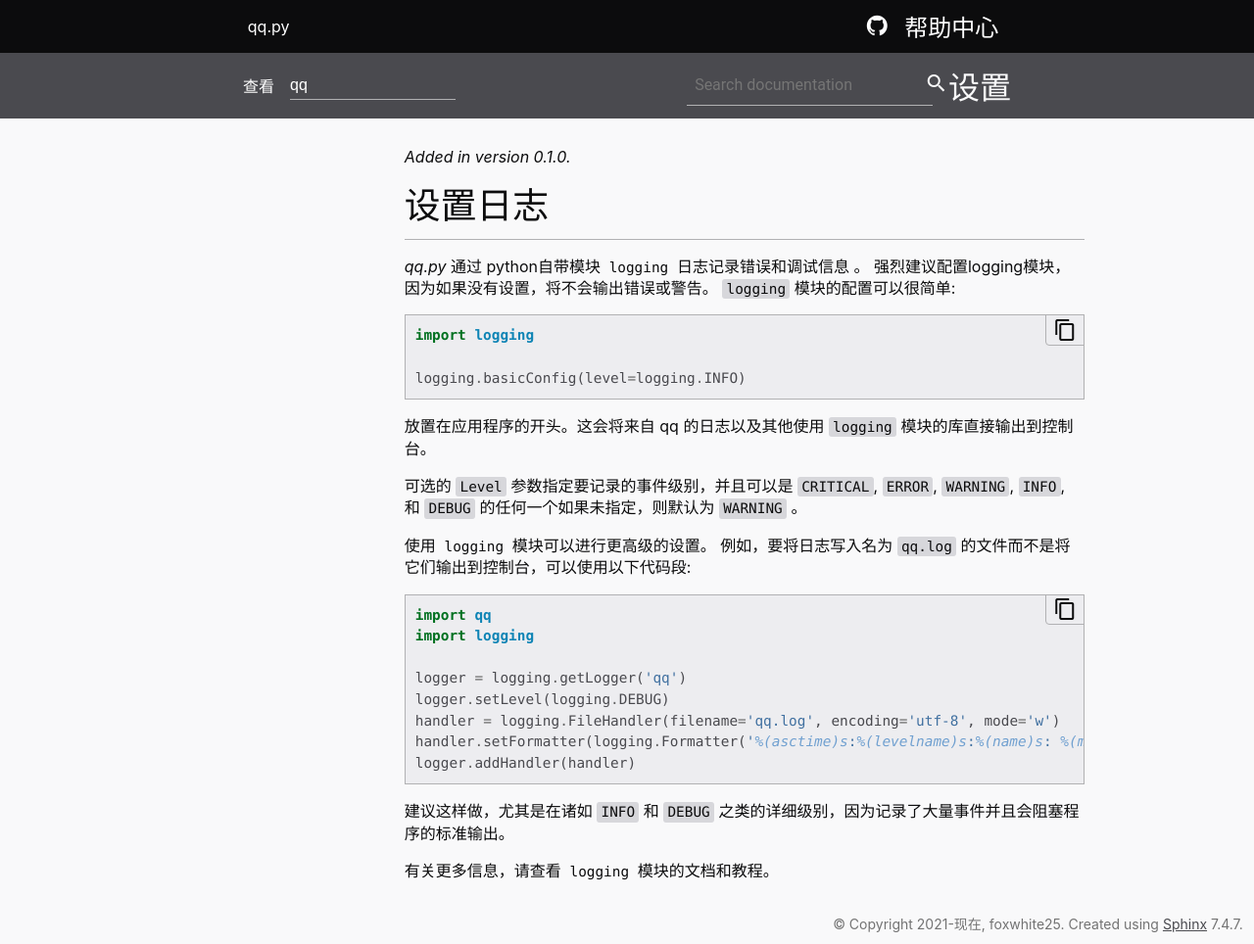
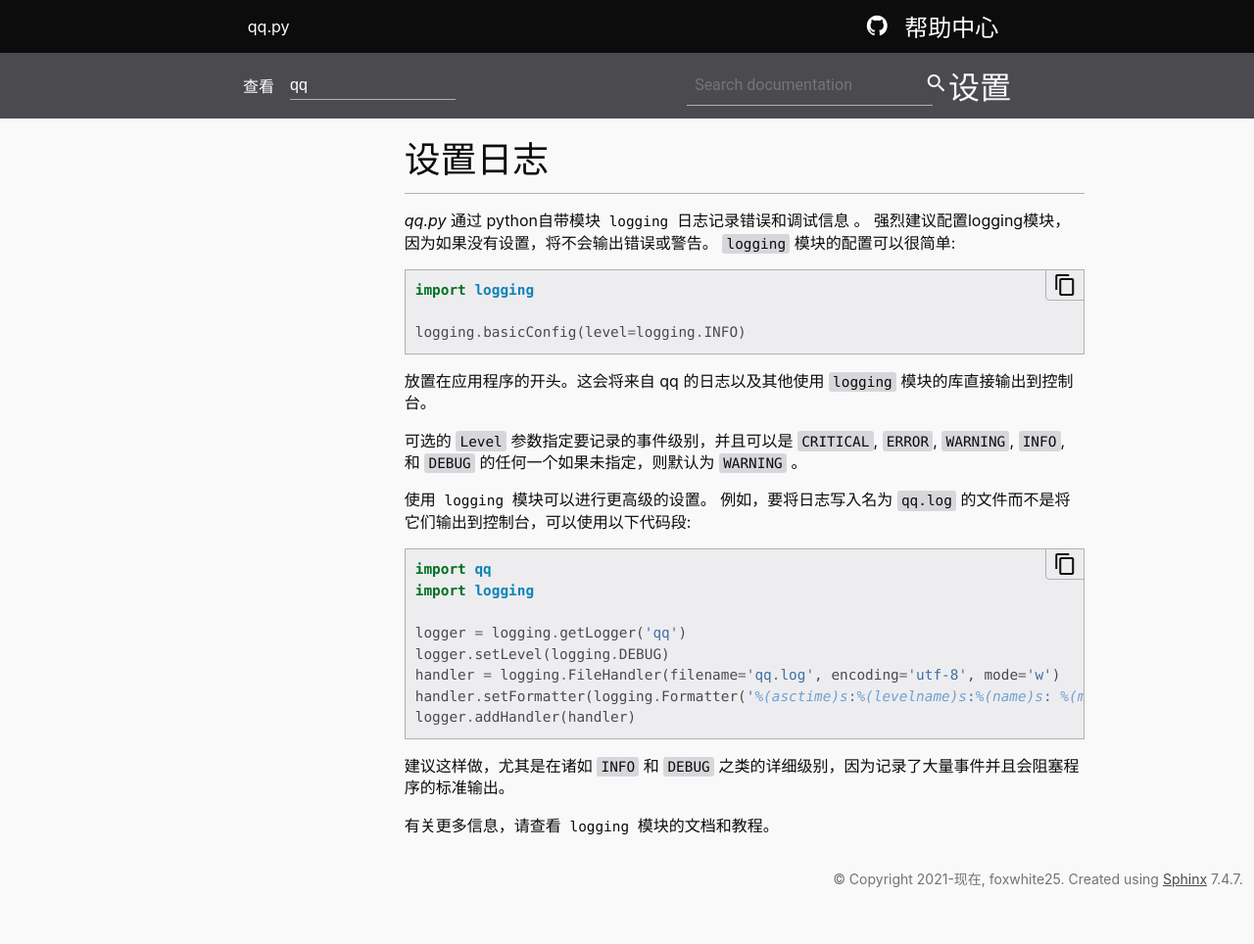
Before and after one commit to foxwhite25/qq.py, a Sphinx documentation site: the page built from docs/logging.rst, in a window 1280 px wide. Shown: the whole page at 98% size. Built offline with Sphinx 7.4.7, drawn with Linux system fonts in a browser that asks for light colours; pages that are not in the unit, such as notebooks, are missing from menus; after the commit the page ends 919 px from its top, so only the background shows below that.

Commit message:
Doc update

```diff
--- a/docs/logging.rst
+++ b/docs/logging.rst
@@ -1,6 +1,5 @@
 :orphan:
 
-.. versionadded:: 0.1.0
 .. _logging_setup:
 
 设置日志
```
Also changed, not shown: docs/quickstart.rst (+7 -7 lines).
